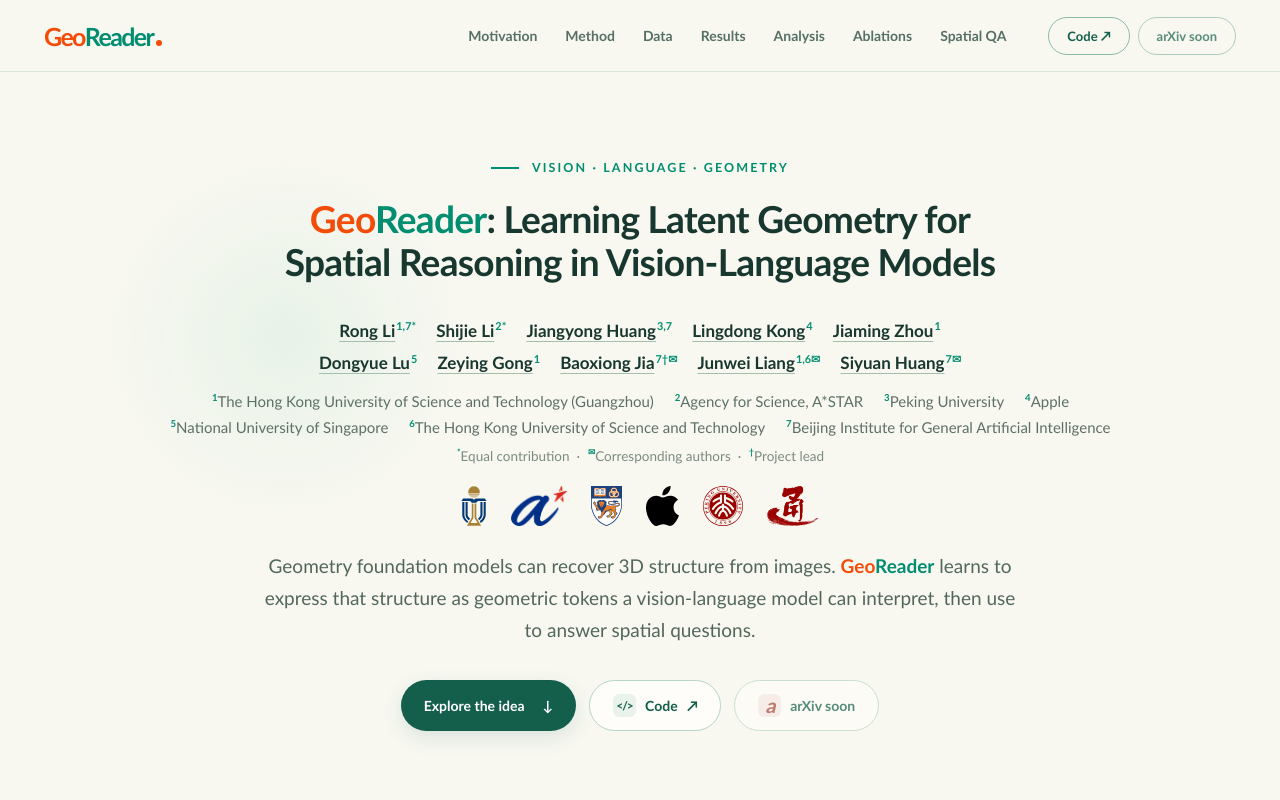
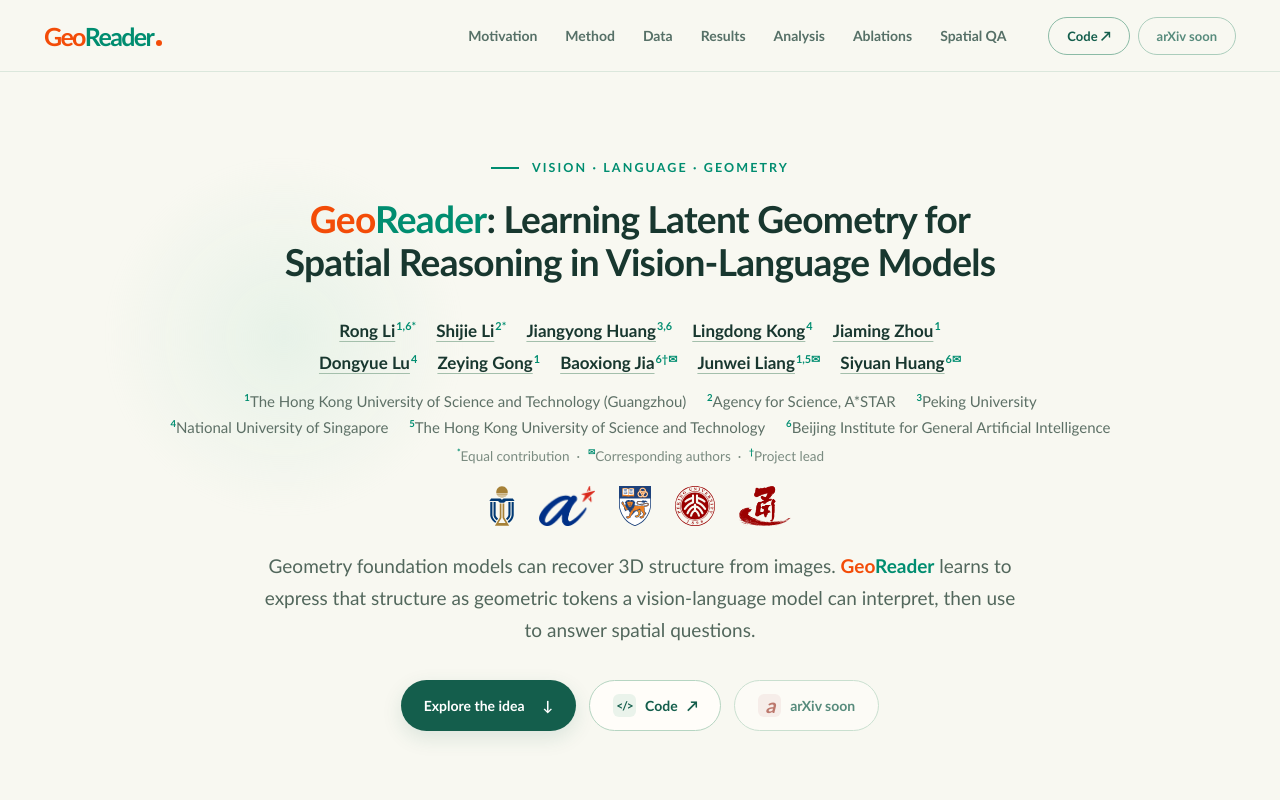
Before and after one commit to iris0329/georeader-homepage, a plain HTML site: page index.html in a window 1280 px wide. Shown: the top 800 px of the page. Drawn offline with Linux system fonts and the light colour scheme.

Commit message:
更正 Lingdong Kong 的 NUS 单位

```diff
--- a/index.html
+++ b/index.html
@@ -42,14 +42,13 @@
         <div class="hero-kicker"><span class="kicker-line"></span> VISION · LANGUAGE · GEOMETRY</div>
         <h1 id="hero-title" class="hero-paper-heading"><span class="wordmark"><span class="wordmark-geo">Geo</span><span class="wordmark-reader">Reader</span></span>: Learning Latent Geometry for Spatial Reasoning in Vision-Language Models</h1>
         <div class="hero-authors">
-          <p class="author-names"><span><a href="https://iris0329.github.io/" target="_blank" rel="noopener noreferrer">Rong Li</a><sup>1,7*</sup></span> <span><a href="https://sj-li.com/" target="_blank" rel="noopener noreferrer">Shijie Li</a><sup>2*</sup></span> <span><a href="https://huangjy-pku.github.io/" target="_blank" rel="noopener noreferrer">Jiangyong Huang</a><sup>3,7</sup></span> <span><a href="https://ldkong.com/" target="_blank" rel="noopener noreferrer">Lingdong Kong</a><sup>4</sup></span> <span><a href="https://jiaming-zhou.github.io/" target="_blank" rel="noopener noreferrer">Jiaming Zhou</a><sup>1</sup></span><br> <span><a href="https://dylanorange.github.io/" target="_blank" rel="noopener noreferrer">Dongyue Lu</a><sup>5</sup></span> <span><a href="https://zeying-gong.github.io/" target="_blank" rel="noopener noreferrer">Zeying Gong</a><sup>1</sup></span> <span><a href="https://buzz-beater.github.io/" target="_blank" rel="noopener noreferrer">Baoxiong Jia</a><sup>7†✉</sup></span> <span><a href="https://junweiliang.me/" target="_blank" rel="noopener noreferrer">Junwei Liang</a><sup>1,6✉</sup></span> <span><a href="https://siyuanhuang.com/" target="_blank" rel="noopener noreferrer">Siyuan Huang</a><sup>7✉</sup></span></p>
-          <p class="author-affils"><span><sup>1</sup>The Hong Kong University of Science and Technology (Guangzhou)</span> <span><sup>2</sup>Agency for Science, A*STAR</span> <span><sup>3</sup>Peking University</span> <span><sup>4</sup>Apple</span> <span><sup>5</sup>National University of Singapore</span> <span><sup>6</sup>The Hong Kong University of Science and Technology</span> <span><sup>7</sup>Beijing Institute for General Artificial Intelligence</span></p>
+          <p class="author-names"><span><a href="https://iris0329.github.io/" target="_blank" rel="noopener noreferrer">Rong Li</a><sup>1,6*</sup></span> <span><a href="https://sj-li.com/" target="_blank" rel="noopener noreferrer">Shijie Li</a><sup>2*</sup></span> <span><a href="https://huangjy-pku.github.io/" target="_blank" rel="noopener noreferrer">Jiangyong Huang</a><sup>3,6</sup></span> <span><a href="https://ldkong.com/" target="_blank" rel="noopener noreferrer">Lingdong Kong</a><sup>4</sup></span> <span><a href="https://jiaming-zhou.github.io/" target="_blank" rel="noopener noreferrer">Jiaming Zhou</a><sup>1</sup></span><br> <span><a href="https://dylanorange.github.io/" target="_blank" rel="noopener noreferrer">Dongyue Lu</a><sup>4</sup></span> <span><a href="https://zeying-gong.github.io/" target="_blank" rel="noopener noreferrer">Zeying Gong</a><sup>1</sup></span> <span><a href="https://buzz-beater.github.io/" target="_blank" rel="noopener noreferrer">Baoxiong Jia</a><sup>6†✉</sup></span> <span><a href="https://junweiliang.me/" target="_blank" rel="noopener noreferrer">Junwei Liang</a><sup>1,5✉</sup></span> <span><a href="https://siyuanhuang.com/" target="_blank" rel="noopener noreferrer">Siyuan Huang</a><sup>6✉</sup></span></p>
+          <p class="author-affils"><span><sup>1</sup>The Hong Kong University of Science and Technology (Guangzhou)</span> <span><sup>2</sup>Agency for Science, A*STAR</span> <span><sup>3</sup>Peking University</span> <span><sup>4</sup>National University of Singapore</span> <span><sup>5</sup>The Hong Kong University of Science and Technology</span> <span><sup>6</sup>Beijing Institute for General Artificial Intelligence</span></p>
           <p class="author-notes"><sup>*</sup>Equal contribution &nbsp;·&nbsp; <sup>✉</sup>Corresponding authors &nbsp;·&nbsp; <sup>†</sup>Project lead</p>
           <div class="affil-logos" aria-label="Affiliations">
             <img src="assets/logos/hkust.svg" alt="HKUST and HKUST (Guangzhou)" height="40" />
             <img src="assets/logos/astar.png" alt="A*STAR" height="40" />
             <img src="assets/logos/nus.svg" alt="National University of Singapore" height="40" />
-            <img src="assets/logos/apple.svg" alt="Apple" height="40" />
             <img src="assets/logos/pku.svg" alt="Peking University" height="40" />
             <img src="assets/logos/bigai.png" alt="Beijing Institute for General Artificial Intelligence" height="40" />
           </div>
```
Also changed, not shown: assets/logos/apple.svg (deleted).
